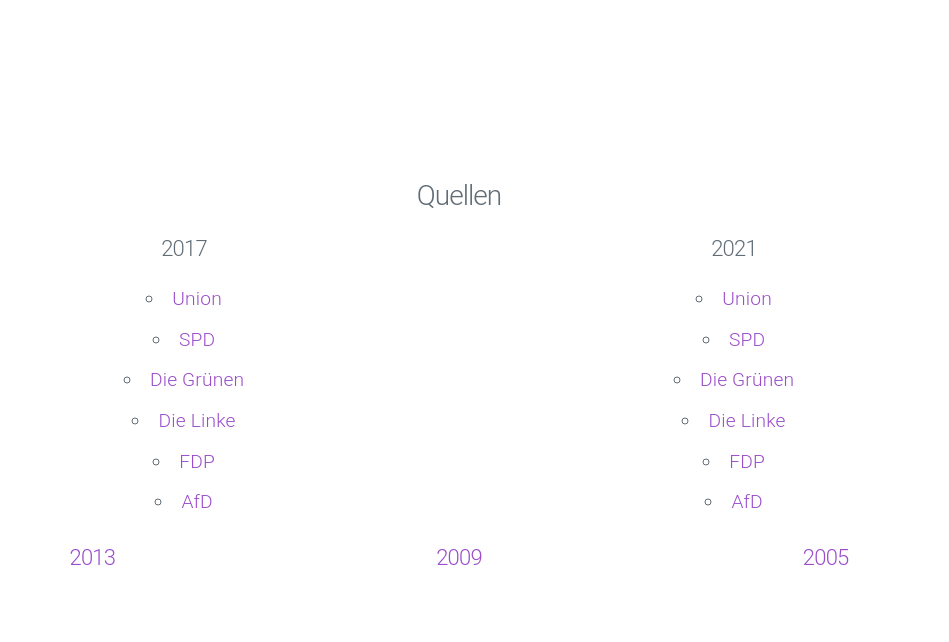
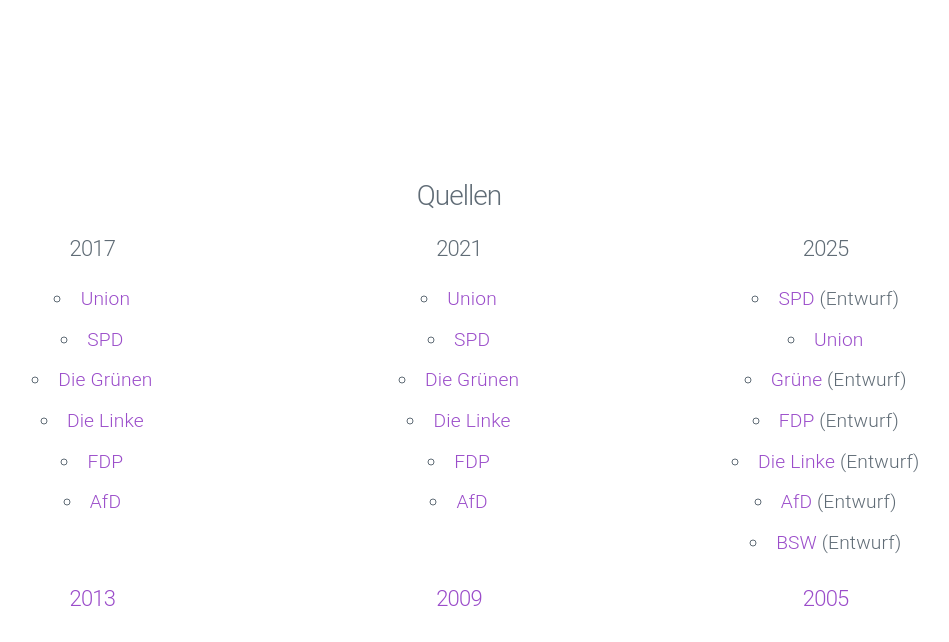
Before and after one commit to H4kor/wahlprogramme, a Flask app: page / in a window 1280 px wide. Shown: the part 639-1281 px from the top of the page, without its empty margins (181-1130 px from the left). Before the commit the page ends 1204 px from the top, so only its background shows below. Run offline with Flask 3, Linux system fonts and the light colour scheme.

Commit message:
Quelllen auf Seite

```diff
--- a/wahlprogramme/templates/base.html
+++ b/wahlprogramme/templates/base.html
@@ -107,6 +107,18 @@
                     <li><a href="https://cdn.afd.tools/wp-content/uploads/sites/111/2021/05/2021-05-20-_-AfD-Bundestagswahlprogramm-2021.pdf">AfD</a></li>
                 </ul>
             </div>
+            <div class="column center">
+                <h4>2025</h4>
+                <ul>
+                <li><a href="https://www.bundestagswahl-bw.de/fileadmin/bundestagswahl-bw/2025/Wahlprogramme/BTW_2025_Wahlprogramm_SPD_Entwurf.pdf">SPD</a> (Entwurf)</li>
+                <li><a href="https://www.bundestagswahl-bw.de/fileadmin/bundestagswahl-bw/2025/Parteien_und_Spitzenkandidierende/btw_2025_wahlprogramm-cdu-csu.pdf">Union</a> </li>
+                <li><a href="https://www.bundestagswahl-bw.de/fileadmin/bundestagswahl-bw/2025/Wahlprogramme/BTW_2025_Wahlprogramm_Gr%C3%BCne_Entwurf.pdf">Grüne</a> (Entwurf)</li>
+                <li><a href="https://www.bundestagswahl-bw.de/fileadmin/bundestagswahl-bw/2025/Wahlprogramme/BTW_2025_Wahlprogramm_FDP_Entwurf.pdf">FDP</a> (Entwurf)</li>
+                <li><a href="https://www.bundestagswahl-bw.de/fileadmin/bundestagswahl-bw/2025/Parteien_und_Spitzenkandidierende/btw_2025_wahlprogramm_die_linke.pdf">Die Linke</a> (Entwurf)</li>
+                <li><a href="https://www.bundestagswahl-bw.de/fileadmin/bundestagswahl-bw/2025/Wahlprogramme/AfD_Leitantrag-Bundestagswahlprogramm-2025.pdf">AfD</a> (Entwurf)</li>
+                <li><a href="https://www.bundestagswahl-bw.de/fileadmin/bundestagswahl-bw/2025/Wahlprogramme/BTW_2025_BSW_Kurzwahlprogramm.pdf">BSW</a> (Entwurf)</li>
+                </ul>
+            </div>
         </div>
         <div class="row">
             <div class="column center">
```
